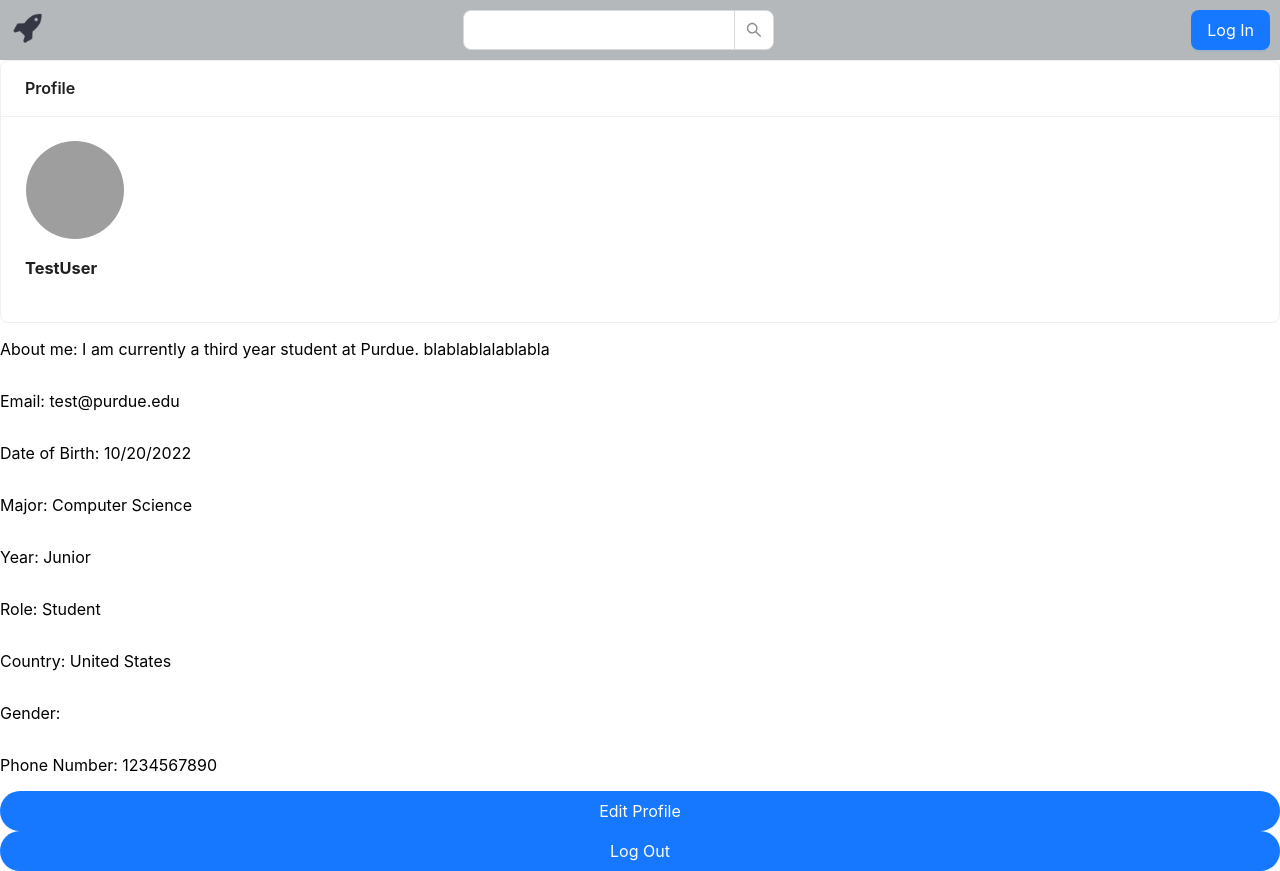
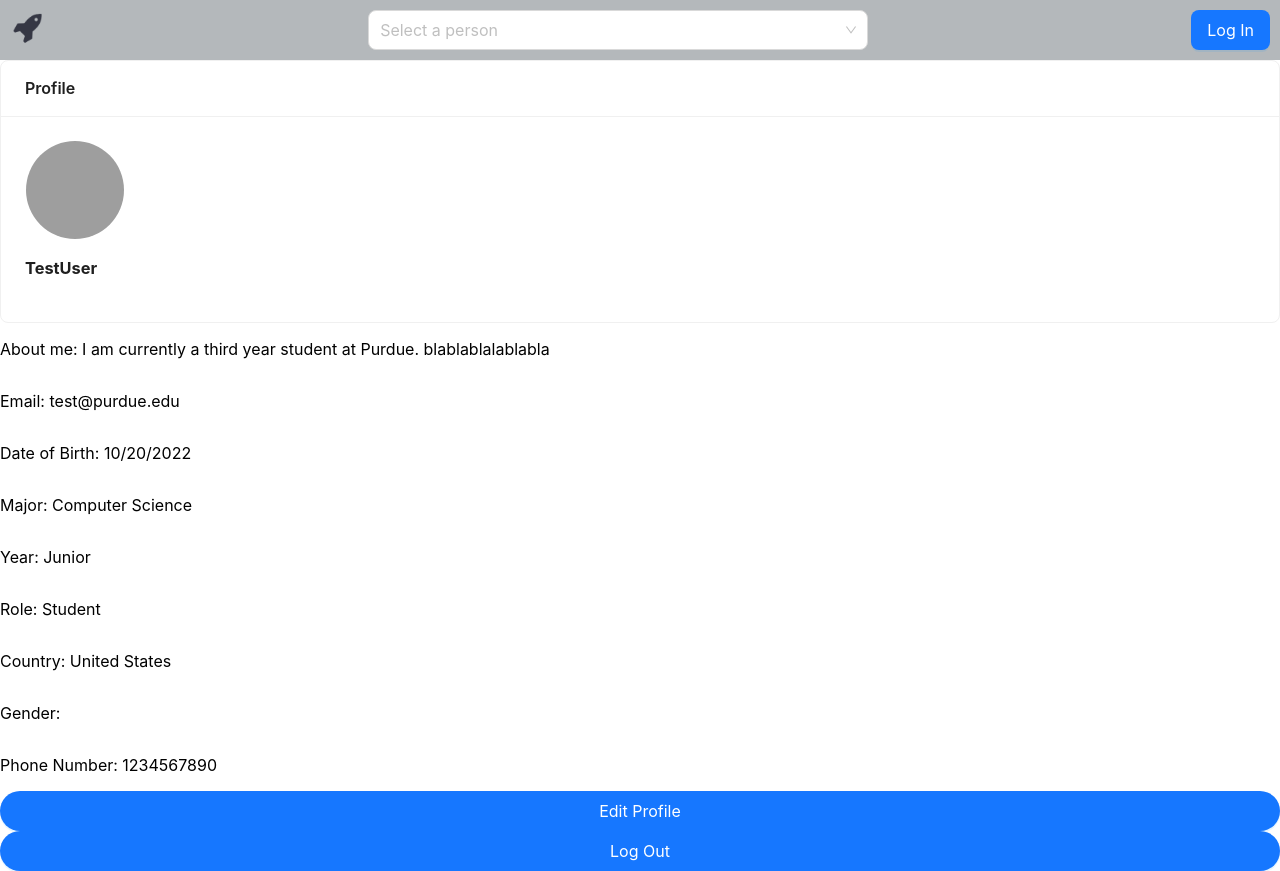
Before and after one commit to epotapov/Apollo, a React (Create React App) app in the folder apollo-frontend/: page /Profile in a window 1280 px wide. Built offline with nearby package versions, Linux system fonts and the light colour scheme; grey boxes are pictures that could not be loaded.

Commit message:
New Search Bar

```diff
--- a/apollo-frontend/src/components/SearchBar.js
+++ b/apollo-frontend/src/components/SearchBar.js
@@ -2,68 +2,82 @@ import React from 'react';
 import { useState } from 'react';
 import '../App.css'
 
-import { UserOutlined } from '@ant-design/icons';
-import { AutoComplete, Input } from 'antd';
+import { Select } from 'antd';
 
+const onChange = (value) => {
+    console.log(`selected ${value}`);
+};
 
-const renderTitle = (title) => (
-    <span>
-      {title}
-      <a
-        style={{
-          float: 'right',
-        }}
-        href="https://www.google.com/search?q=antd"
-        target="_blank"
-        rel="noopener noreferrer"
-      >
-        more
-      </a>
-    </span>
-  );
-
-const renderItem = (title, count) => ({
-    value: title,
-    label: (
-        <div
-        style={{
-            display: 'flex',
-            justifyContent: 'space-between',
-        }}
-        >
-        {title}
-        <span>
-            <UserOutlined /> {count}
-        </span>
-        </div>
-    ),
-});
-
-const options = [
-    {
-        label: renderTitle('Courses'),
-        options: [renderItem('AntDesign', 10000), renderItem('AntDesign UI', 10600)],
-    },
-    {
-        label: renderTitle('Dining Courts'),
-        options: [renderItem('AntDesign UI FAQ', 60100), renderItem('AntDesign FAQ', 30010)],
-    },
-    {
-        label: renderTitle('Users'),
-        options: [renderItem('AntDesign design language', 100000)],
-    }
-];
+const onSearch = (value) => {
+    console.log('search:', value);
+};
 
 export default function SearchBar() {
-    const [options, setOptions] = useState([]);
     const [size, setSize] = useState('large');
     return(
-        <AutoComplete
-            popupClassName="certain-category-search-dropdown"
+        <Select
+            showSearch
+            placeholder="Select a person"
+            optionFilterProp="children"
+            onChange={onChange}
+            onSearch={onSearch}
+            size="large"
+            style={{ width: 500 }}
             dropdownMatchSelectWidth={500}
-            options={options}
-        >
-            <Input.Search size="large"/>
-        </AutoComplete>
+            defaultOpen={false}
+            filterOption={(input, option) =>
+            (option?.label ?? '').toLowerCase().includes(input.toLowerCase())
+            }
+            options={[
+            {
+                value: 'CS 18000',
+                label: 'CS 18000',
+            },
+            {
+                value: 'CS 18001',
+                label: 'CS 18001',
+            },
+            {
+                value: 'CS 20000',
+                label: 'CS 20000',
+            },
+            {
+                value: 'CS 25000',
+                label: 'CS 25000',
+            },
+            {
+                value: 'CS 25100',
+                label: 'CS 25100',
+            },
+            {
+                value: 'Tom',
+                label: 'Tom',
+            },
+            {
+                value: 'Jerry',
+                label: 'Jerry',
+            },
+            {
+                value: 'Mickey',
+                label: 'Mickey',
+            },
+            {
+                value: 'Minnie',
+                label: 'Minnie',
+            },
+            {
+                value: 'Windsor Dining Hall',
+                label: 'Windsor Dining Hall',
+            },
+            {
+                value: 'Roosevelt Dining Hall',
+                label: 'Roosevelt Dining Hall',
+            },
+            {
+                value: 'Ferris Dining Hall',
+                label: 'Ferris Dining Hall',
+            }
+            ]}
+      />
     )
 }
```
